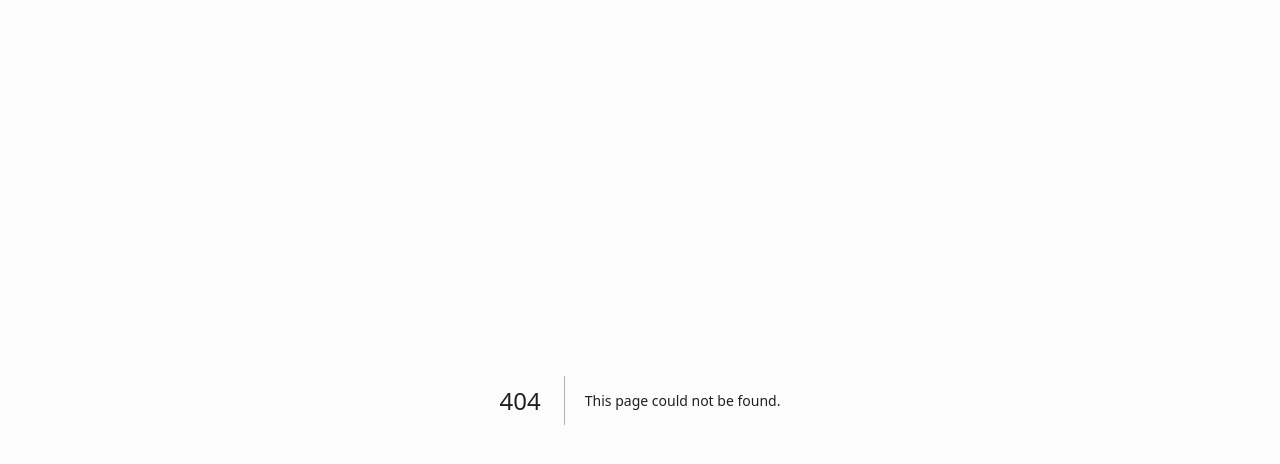
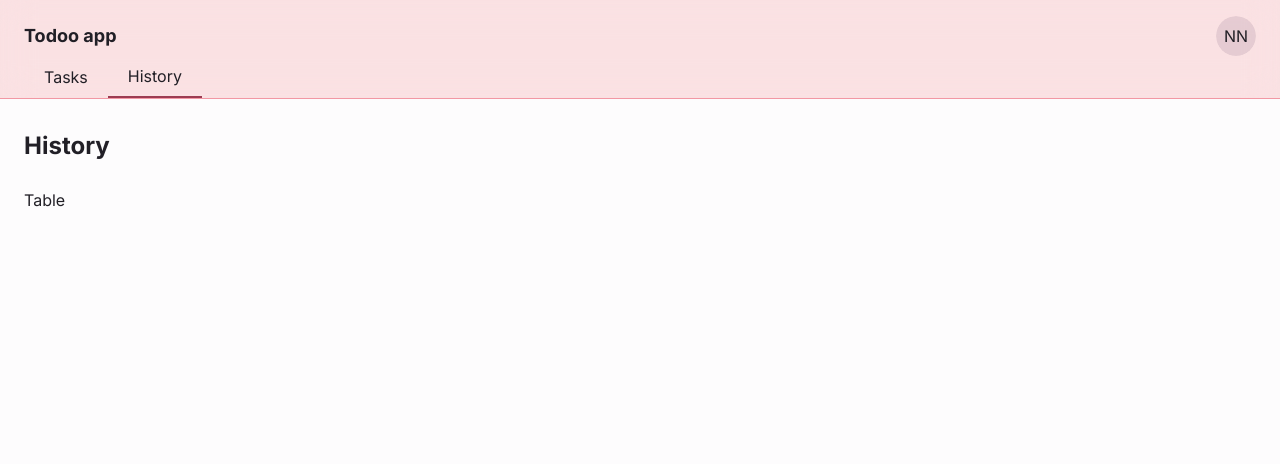
Before and after one commit to akselskaar/todoo-app, a Next.js app: page /history in a window 1280 px wide. Before the commit this address had no page. Shown: the top 464 px of the page. Built offline with nearby package versions, Linux system fonts and the light colour scheme; no server answers.

Commit message:
add: history page for completed tasks

```diff
--- /dev/null
+++ b/src/app/(app)/history/page.tsx
@@ -0,0 +1,13 @@
+const page = () => {
+  return (
+    <>
+      <header className='flex justify-between items-center mb-6 min-h-9'>
+        <h1 className='text-2xl font-bold'>History</h1>
+      </header>
+      <section>
+        <p>Table</p>
+      </section>
+    </>
+  )
+}
+export default page
--- a/src/app/(app)/layout.tsx
+++ b/src/app/(app)/layout.tsx
@@ -4,7 +4,7 @@ const Layout = ({ children }: { children: React.ReactNode }) => {
   return (
     <>
       <AppNav />
-      <main className='pt-[6.5rem] p-6'>{children}</main>
+      <main className='pt-[8rem] p-6'>{children}</main>
     </>
   )
 }
--- a/src/components/navigation/AppNav.tsx
+++ b/src/components/navigation/AppNav.tsx
@@ -1,5 +1,6 @@
 'use server'
 
+import TabBar from './TabBar'
 import UserAvatar from './UserAvatar'
 import { auth } from '@/auth'
 
@@ -8,9 +9,12 @@ const AppNav = async () => {
   console.log('session: ', session)
   return (
     <nav className='fixed w-full bg-primary-a3 border-b border-primary-a6'>
-      <div className='flex justify-between items-center px-6 py-4 backdrop-blur-lg'>
-        <h1 className='text-lg font-bold'>Todoo app</h1>
-        <UserAvatar name={session?.user?.name} image={session?.user?.image} />
+      <div className='pt-4 backdrop-blur-lg'>
+        <div className='px-6 flex justify-between items-center'>
+          <h1 className='text-lg font-bold'>Todoo app</h1>
+          <UserAvatar name={session?.user?.name} image={session?.user?.image} />
+        </div>
+        <TabBar />
       </div>
     </nav>
   )
--- /dev/null
+++ b/src/components/navigation/TabBar.tsx
@@ -0,0 +1,35 @@
+'use client'
+
+import Link from 'next/link'
+import { usePathname } from 'next/navigation'
+
+const TabBar = () => {
+  const pathname = usePathname()
+
+  return (
+    <nav className='px-6'>
+      <ul className='flex items-center'>
+        <li
+          className={`p-2 ${
+            pathname === '/tasks' ? 'border-b-2 border-primary-10' : ''
+          }`}
+        >
+          <span className='hover:bg-gray-a3 py-1 px-3 rounded-sm'>
+            <Link href='/tasks'>Tasks</Link>
+          </span>
+        </li>
+
+        <li
+          className={`p-2 ${
+            pathname === '/history' ? 'border-b-2 border-primary-10' : ''
+          }`}
+        >
+          <span className='hover:bg-gray-a3 py-1 px-3 rounded-sm'>
+            <Link href='/history'>History</Link>
+          </span>
+        </li>
+      </ul>
+    </nav>
+  )
+}
+export default TabBar
```
